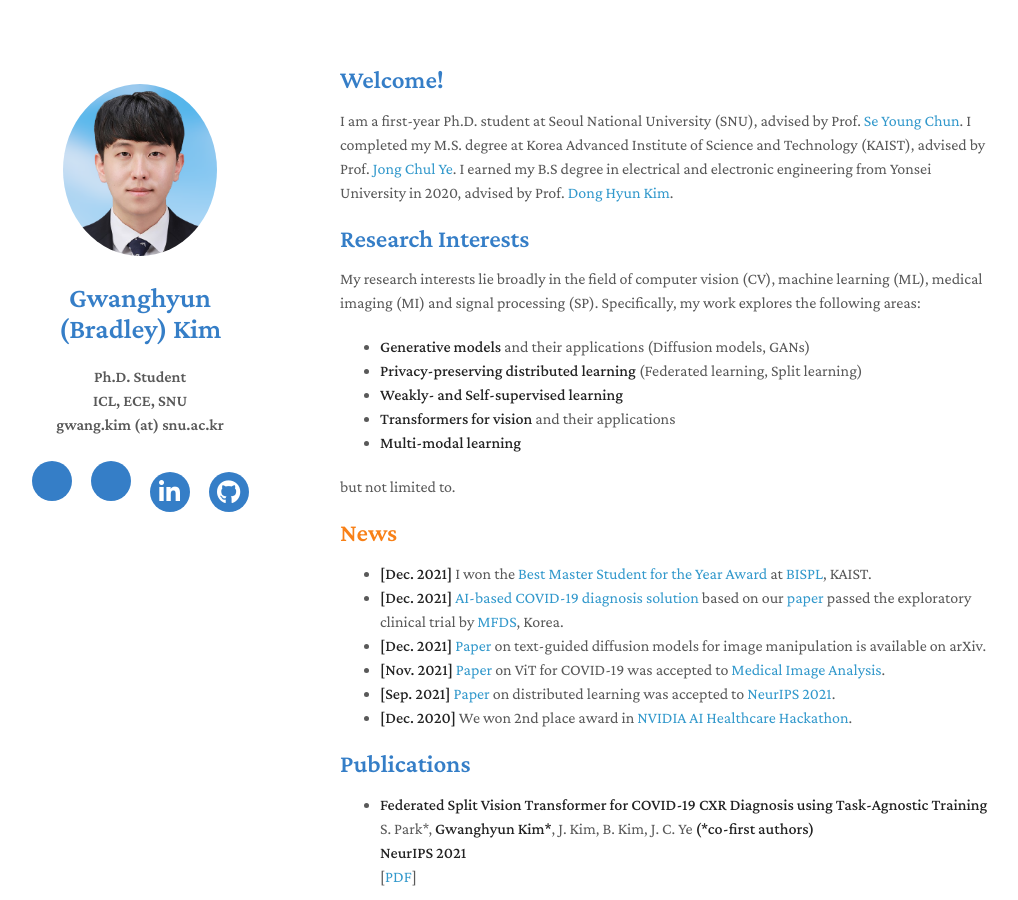
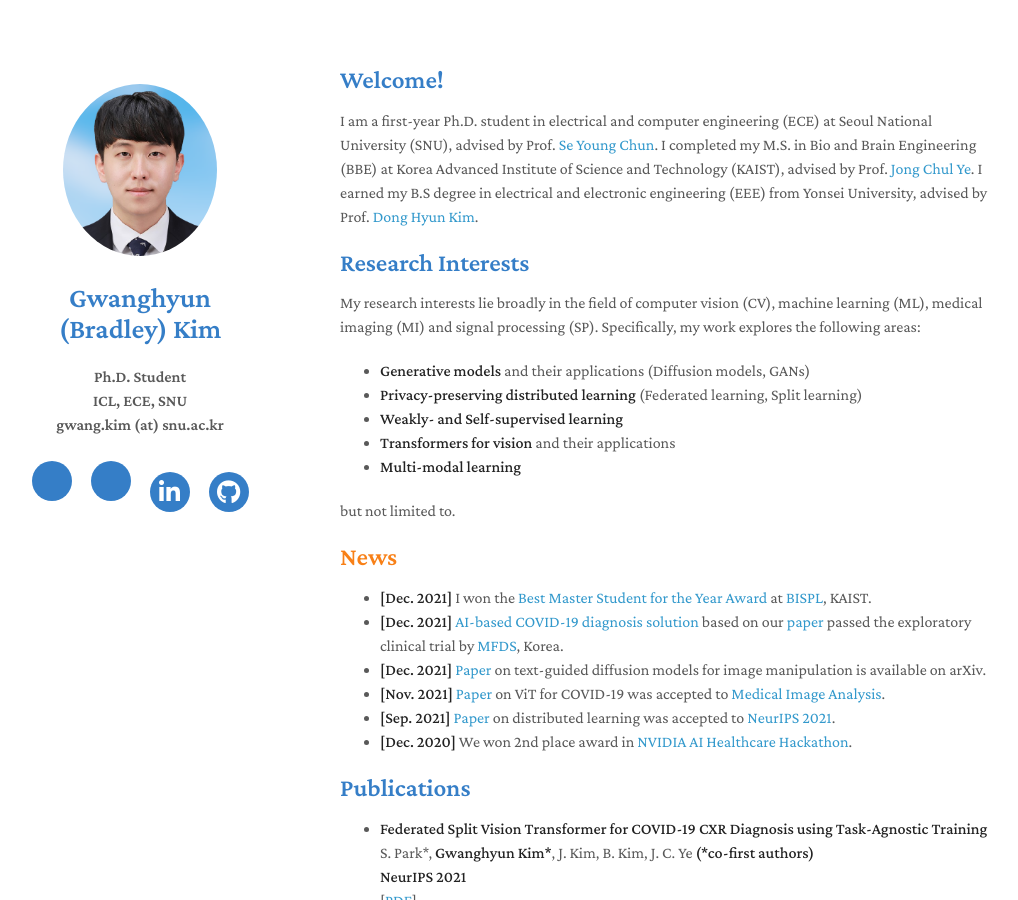
Before and after one commit to gwang-kim/gwang-kim.github.io, a Jekyll site: the page built from index.md, in a window 1280 px wide and 900 px high. Shown: the whole window, without its empty margins (130-1148 px from the left). Built offline with Jekyll 4.4.1, drawn with Linux system fonts in a browser that asks for light colours; nearby versions of some CDN libraries; a style sheet for code colours, icons or effects is not loaded; our own code applies the rules of GitHub Pages for plain Markdown files.

Commit message:
22024 update

```diff
--- a/index.md
+++ b/index.md
@@ -4,9 +4,9 @@
 
 ## Welcome!
 
-I am a first-year Ph.D. student at Seoul National University (SNU), advised by Prof. [Se Young Chun](https://icl.snu.ac.kr/pi).
-  I completed my M.S. degree at Korea Advanced Institute of Science and Technology (KAIST), advised by Prof. [Jong Chul Ye](https://bispl.weebly.com/professor.html).
-I earned my B.S degree in electrical and electronic engineering from Yonsei University in 2020, advised by Prof. [Dong Hyun Kim](http://kimchi.yonsei.ac.kr/default/01/01.php#s1).
+I am a first-year Ph.D. student in electrical and computer engineering (ECE) at Seoul National University (SNU), advised by Prof. [Se Young Chun](https://icl.snu.ac.kr/pi).
+  I completed my M.S. in Bio and Brain Engineering (BBE)  at Korea Advanced Institute of Science and Technology (KAIST), advised by Prof. [Jong Chul Ye](https://bispl.weebly.com/professor.html).
+I earned my B.S degree in electrical and electronic engineering (EEE) from Yonsei University, advised by Prof. [Dong Hyun Kim](http://kimchi.yonsei.ac.kr/default/01/01.php#s1).
 
 
 ## Research Interests
```
